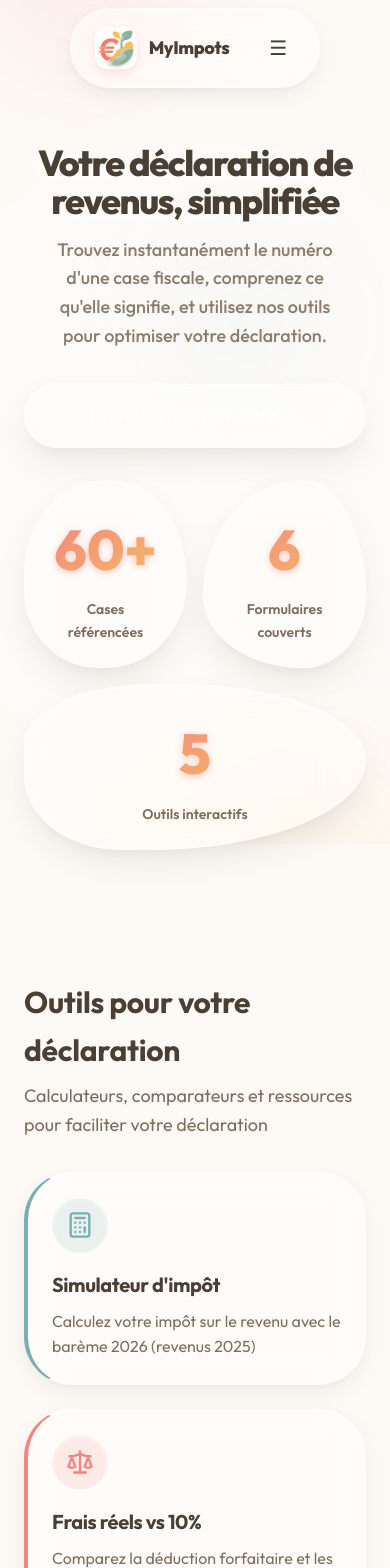
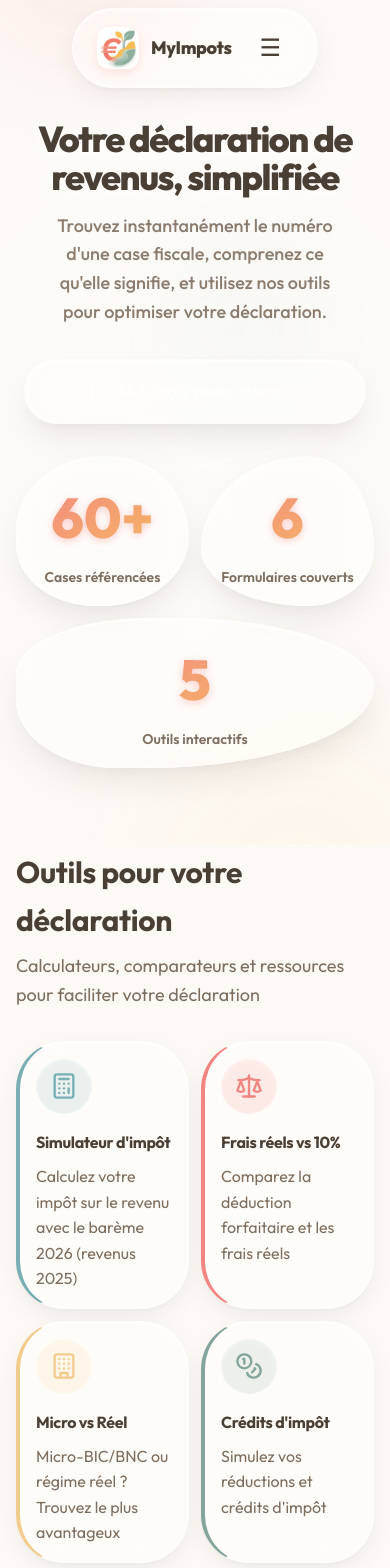
Before and after one commit to teefloo/MyImpots, a Next.js app: page / in a window 390 px wide. Shown: the top 1568 px of the page. Built offline with nearby package versions, Linux system fonts and the light colour scheme.

Commit message:
feat: Add global styles, header component, and simulator page.

```diff
--- a/src/app/globals.css
+++ b/src/app/globals.css
@@ -381,6 +381,12 @@ img {
   padding: 0 var(--space-6);
 }
 
+@media (max-width: 768px) {
+  .container {
+    padding: 0 var(--space-4);
+  }
+}
+
 /* ═══════════════════════════════════ */
 /* HEADER                             */
 /* ═══════════════════════════════════ */
@@ -489,24 +495,38 @@ img {
   display: none;
   background: none;
   border: none;
-  font-size: var(--text-xl);
+  font-size: var(--text-2xl);
   color: var(--color-text);
   cursor: pointer;
-  padding: var(--space-2);
+  padding: var(--space-3);
+  min-width: 44px;
+  min-height: 44px;
+  align-items: center;
+  justify-content: center;
+}
+
+.header-search-wrapper {
+  display: flex;
+  align-items: center;
 }
 
 @media (max-width: 768px) {
   .header-nav {
     display: none;
     position: absolute;
-    top: var(--header-height);
+    top: calc(100% + var(--space-2));
     left: 0;
     right: 0;
-    background: var(--color-bg);
-    border-bottom: 1px solid var(--color-border);
+    background: var(--color-bg-card);
+    backdrop-filter: blur(24px) saturate(1.4);
+    -webkit-backdrop-filter: blur(24px) saturate(1.4);
+    border: 1px solid var(--color-border);
+    border-radius: var(--radius-xl);
     flex-direction: column;
     padding: var(--space-4);
-    box-shadow: var(--shadow-lg);
+    box-shadow: var(--shadow-xl), var(--glass-highlight);
+    max-height: calc(100vh - var(--header-height) - var(--space-8));
+    overflow-y: auto;
   }
 
   .header-nav.open {
@@ -516,10 +536,17 @@ img {
   .header-nav a {
     width: 100%;
     padding: var(--space-3) var(--space-4);
+    min-height: 48px;
+    display: flex;
+    align-items: center;
   }
 
   .mobile-menu-btn {
     display: block;
+  }
+
+  .header-search-wrapper {
+    display: none !important;
   }
 }
 
@@ -653,8 +680,8 @@ img {
 
 @media (max-width: 768px) {
   .hero {
-    padding: var(--space-16) 0;
-    padding-top: calc(var(--space-16) + var(--header-height));
+    padding: var(--space-10) 0;
+    padding-top: calc(var(--space-10) + var(--header-height));
   }
 
   .hero h1 {
@@ -665,15 +692,20 @@ img {
     font-size: var(--text-lg);
   }
 
+  .hero-search {
+    padding: 0 var(--space-2);
+  }
+
   .hero-stats {
     flex-wrap: wrap;
-    gap: var(--space-4);
+    gap: var(--space-3);
     margin-top: var(--space-8);
   }
 
   .hero-stat {
-    flex: 1;
+    flex: 1 1 calc(50% - var(--space-3));
     min-width: 140px;
+    padding: var(--space-4);
   }
 }
 
@@ -937,8 +969,19 @@ img {
 
 @media (max-width: 640px) {
   .cards-grid {
-    grid-template-columns: 1fr;
-    gap: var(--space-6);
+    grid-template-columns: repeat(2, 1fr);
+    gap: var(--space-3);
+    /* Reduced gap to fit two columns comfortably */
+  }
+
+  .card {
+    padding: var(--space-4);
+    /* Adjusted padding for the smaller cards */
+  }
+
+  .card-title {
+    font-size: var(--text-base);
+    /* Make the title slightly smaller for mobile columns */
   }
 }
 
@@ -985,6 +1028,21 @@ img {
 @media (prefers-color-scheme: dark) {
   .box-number {
     color: var(--color-primary);
+  }
+}
+
+@media (max-width: 640px) {
+  .box-card {
+    padding: var(--space-4);
+    flex-direction: column;
+    align-items: flex-start;
+    gap: var(--space-2);
+  }
+
+  .box-number {
+    font-size: var(--text-base);
+    padding: var(--space-1) var(--space-3);
+    min-width: auto;
   }
 }
 
@@ -1082,6 +1140,7 @@ img {
   border: none;
   text-decoration: none;
   white-space: nowrap;
+  min-height: 44px;
 }
 
 .tab-filter {
@@ -1158,6 +1217,12 @@ img {
   padding: var(--space-16) 0;
 }
 
+@media (max-width: 768px) {
+  .section {
+    padding: var(--space-10) 0;
+  }
+}
+
 .section-title {
   font-size: var(--text-3xl);
   font-weight: 700;
@@ -1217,6 +1282,7 @@ img {
   transition: all var(--transition-fast);
   outline: none;
   box-shadow: var(--shadow-xs);
+  min-height: 48px;
 }
 
 .form-input:focus {
@@ -1242,6 +1308,7 @@ img {
   background-position: right var(--space-4) center;
   padding-right: var(--space-10);
   box-shadow: var(--shadow-xs);
+  min-height: 48px;
 }
 
 .form-select:focus {
@@ -1284,6 +1351,14 @@ img {
   padding: var(--space-6);
 }
 
+@media (max-width: 768px) {
+
+  .calculator-input,
+  .calculator-result {
+    padding: var(--space-4);
+  }
+}
+
 .result-value {
   font-size: var(--text-3xl);
   font-weight: 800;
@@ -1300,6 +1375,7 @@ img {
   justify-content: space-between;
   padding: var(--space-3) 0;
   border-bottom: 1px solid var(--color-border-light);
+  gap: var(--space-4);
 }
 
 .result-row:last-child {
@@ -1309,11 +1385,13 @@ img {
 .result-row-label {
   color: var(--color-text-secondary);
   font-size: var(--text-sm);
+  flex: 1;
 }
 
 .result-row-value {
   font-weight: 600;
   font-size: var(--text-sm);
+  text-align: right;
 }
 
 /* Progress bar for brackets */
@@ -1626,6 +1704,8 @@ img {
   font-size: var(--text-sm);
   color: var(--color-text-secondary);
   transition: color var(--transition-fast);
+  padding: var(--space-1) 0;
+  display: inline-block;
 }
 
 .footer-links a:hover {
@@ -1736,11 +1816,13 @@ img {
 @media (max-width: 768px) {
   .detail-layout {
     grid-template-columns: 1fr;
+    gap: var(--space-6);
   }
 
   .detail-header {
     flex-direction: column;
     align-items: flex-start;
+    gap: var(--space-4);
   }
 }
 
--- a/src/app/outils/simulateur/page.tsx
+++ b/src/app/outils/simulateur/page.tsx
@@ -61,7 +61,7 @@ export default function SimulateurPage() {
 
                         <div className="form-group" style={{ marginBottom: 'var(--space-6)' }}>
                             <label className="form-label">Type de revenu que vous connaissez :</label>
-                            <div style={{ display: 'flex', gap: 'var(--space-4)', marginTop: 'var(--space-2)' }}>
+                            <div style={{ display: 'flex', gap: 'var(--space-4)', marginTop: 'var(--space-2)', flexWrap: 'wrap' }}>
                                 <label style={{ display: 'flex', alignItems: 'center', gap: 'var(--space-2)', cursor: 'pointer' }}>
                                     <input
                                         type="radio"
--- a/src/components/Header.tsx
+++ b/src/components/Header.tsx
@@ -27,6 +27,17 @@ export default function Header() {
         return () => window.removeEventListener('scroll', handleScroll);
     }, [pathname]);
 
+    useEffect(() => {
+        if (menuOpen) {
+            document.body.style.overflow = 'hidden';
+        } else {
+            document.body.style.overflow = 'unset';
+        }
+        return () => {
+            document.body.style.overflow = 'unset';
+        };
+    }, [menuOpen]);
+
     return (
         <header className="header flex-center">
             <div className="header-inner" style={{
@@ -49,11 +60,9 @@ export default function Header() {
                     overflow: 'hidden',
                     pointerEvents: showSearch ? 'auto' : 'none',
                     transform: showSearch ? 'translateY(0)' : 'translateY(-10px)',
-                    transition: 'all 0.4s cubic-bezier(0.34, 1.56, 0.64, 1)',
-                    display: 'flex',
-                    alignItems: 'center'
+                    transition: 'all 0.4s cubic-bezier(0.34, 1.56, 0.64, 1)'
                 }}>
-                    <div style={{ width: '100%', minWidth: 'min(400px, 40vw)', flexShrink: 0 }}>
+                    <div style={{ width: '100%', flexShrink: 0 }}>
                         <SearchBar />
                     </div>
                 </div>
```
